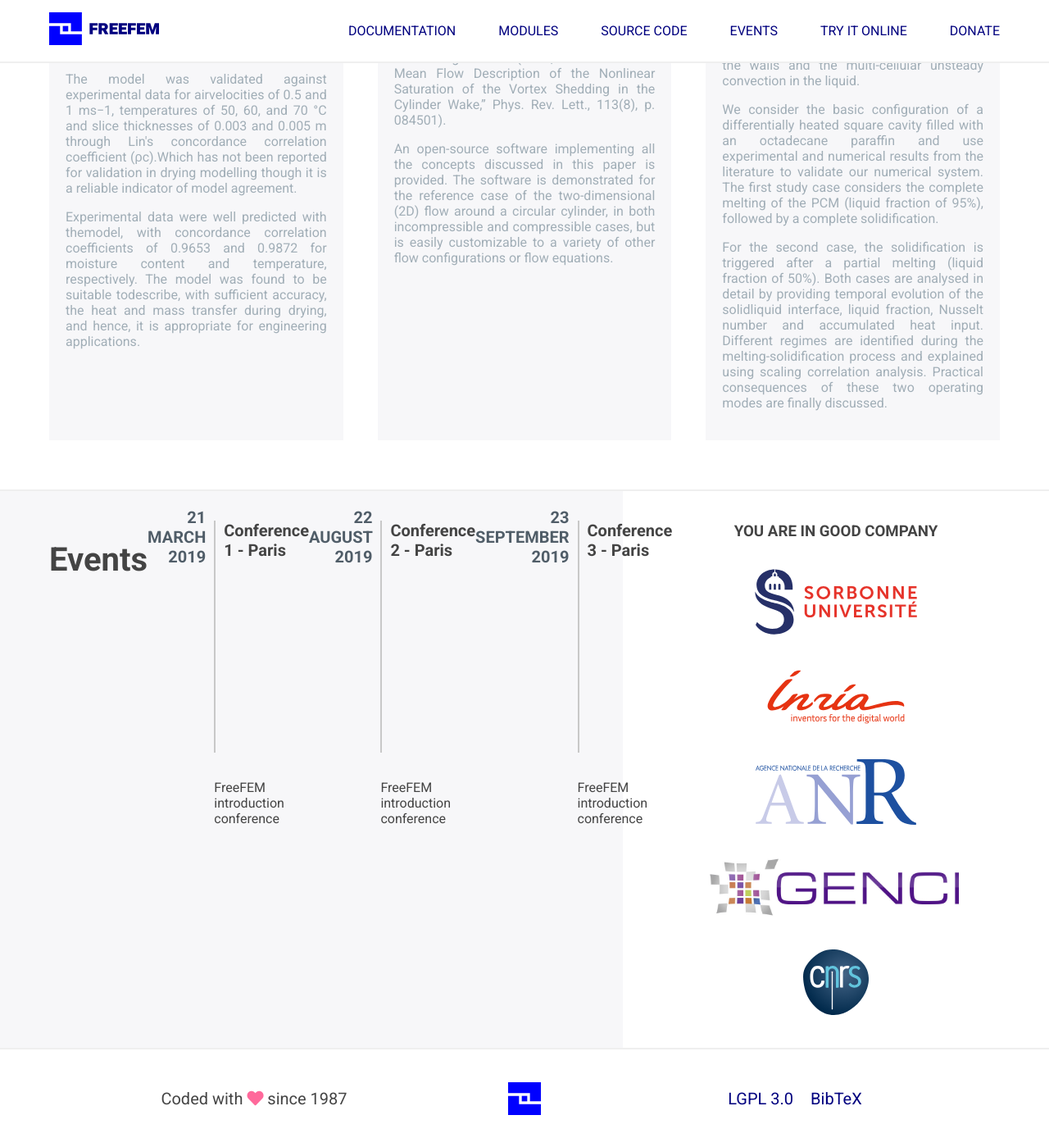
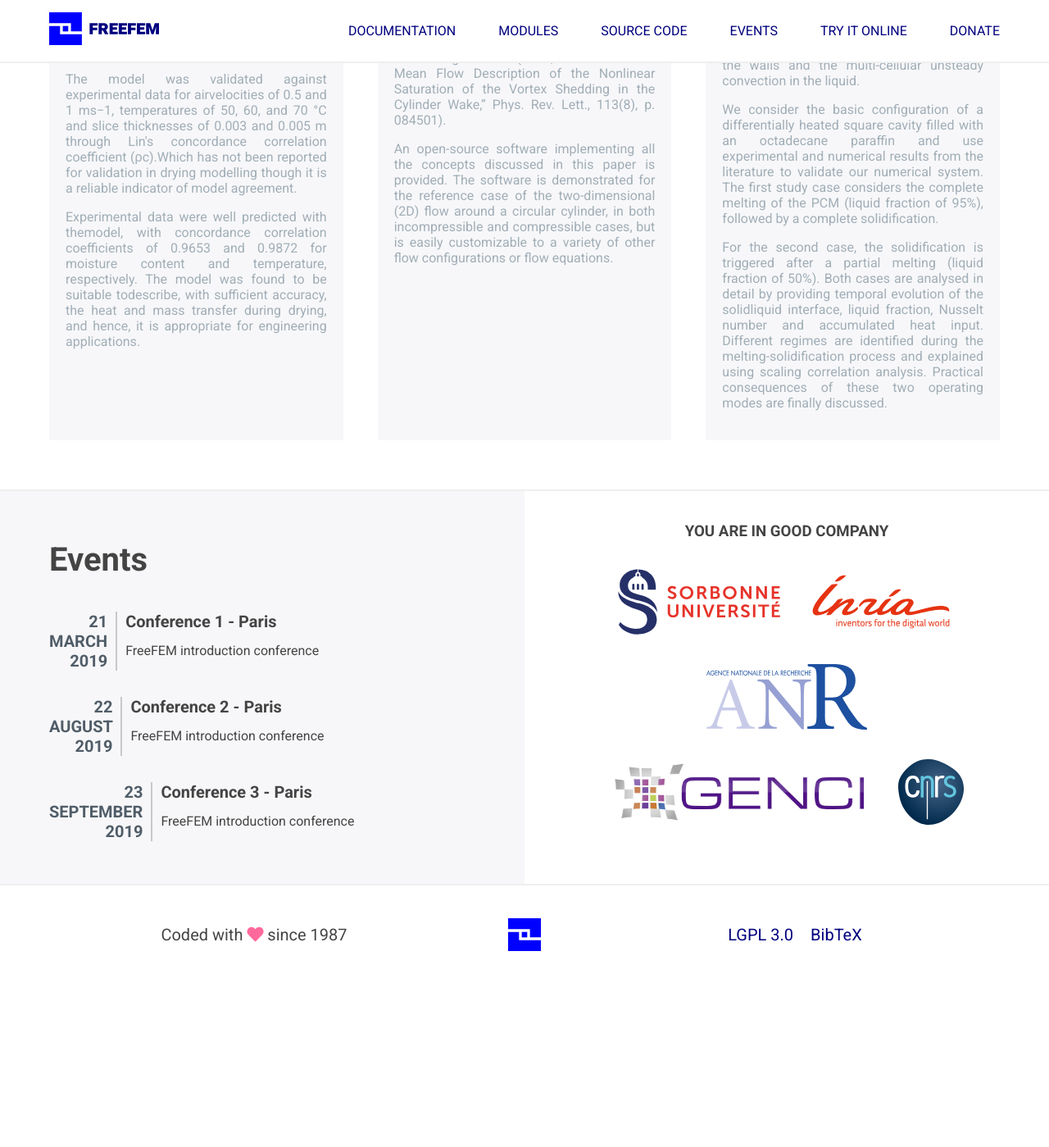
Before and after one commit to FreeFem/FreeFem-website2, a Jekyll site: the page built from index.md, in a window 1280 px wide and 1400 px high, scrolled down 1725 px. Shown: the whole window at 82% size. Built offline with Jekyll 4.4.1, drawn with Linux system fonts in a browser that asks for light colours; comment, search, counter and statistics services are not loaded; after the commit the page ends 2925 px from its top, so only the background shows below that.

Commit message:
events grid css

```diff
--- a/css/style.css
+++ b/css/style.css
@@ -227,9 +227,7 @@
 /** EVENTS **/
 #events {
     display: flex;
-    flex-direction: row;
-    grid-template-columns: min-content auto;
-    grid-template-rows: auto;
+    flex-direction: column;
     background-color: #F7F7F9;
     padding: 1.25rem 3.75rem;
     width: 50%;
@@ -253,21 +251,26 @@
   padding-right: 0.625rem;
   word-spacing: 9999rem;
   color: #505D68;
-    grid-row: 1/2;
   grid-column: 1;
+  grid-row-start: 1;
+  grid-row-end: 3;
 }
 
 .title {
     padding-left: 0.625rem;
     border-left: 0.125rem solid #C8C8C8;
     font-size: 1.25rem;
-    grid-row: 1;
+    grid-row: 1/2;
     grid-column: 2;
+    margin: 0;
 }
 
 .description {
     grid-row: 2;
-    grid-column: 2;
+    grid-column: 2/3;
+    margin: 0;
+    padding-left: 0.625rem;
+    border-left: 0.125rem solid #C8C8C8;
 }
 
 /** TEAM **/
```
Lines whose indentation alone changed are shown as unchanged.
